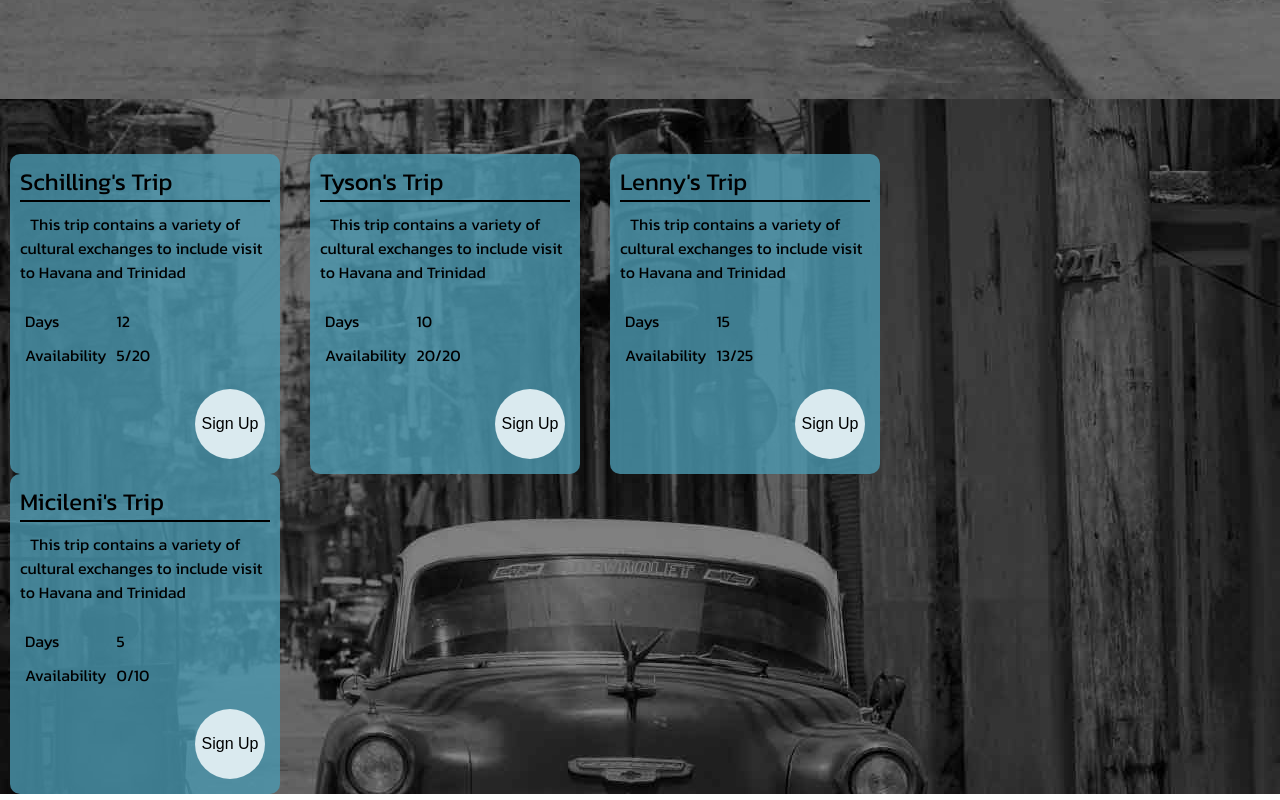
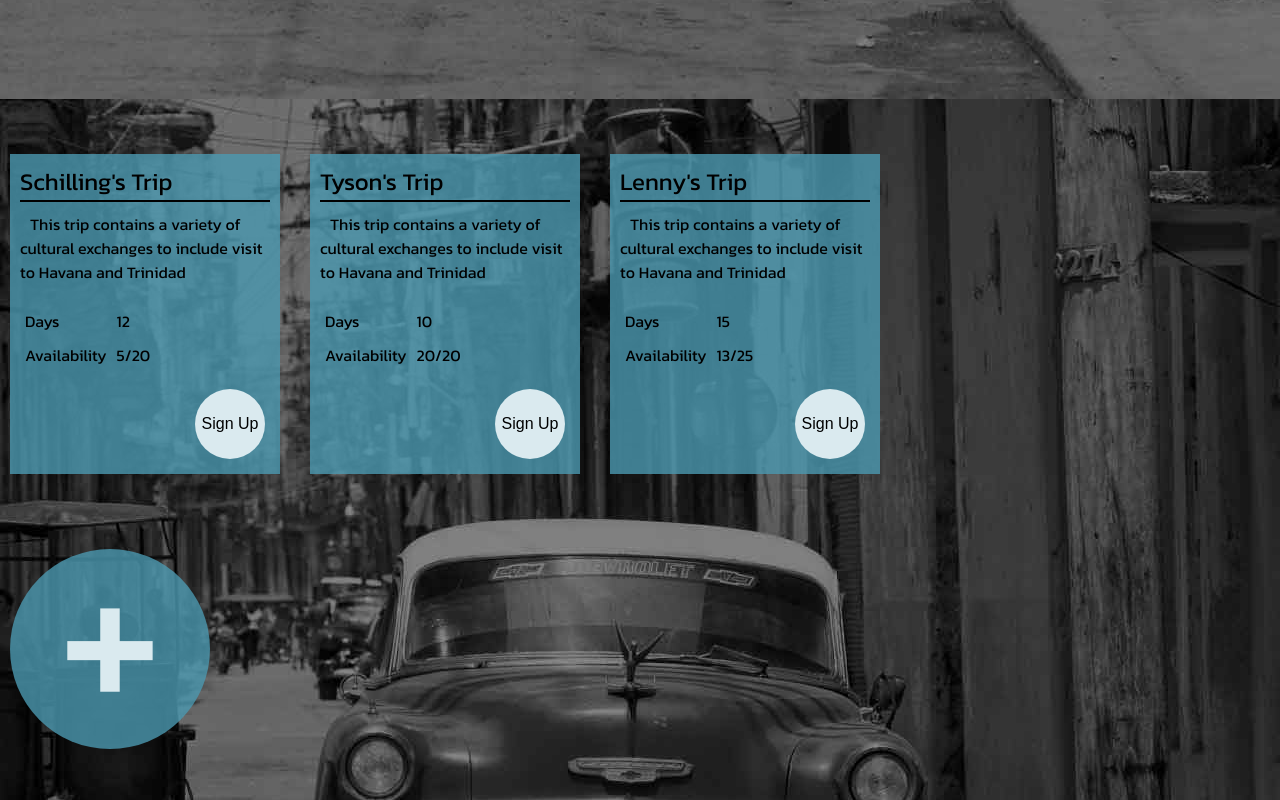
Before and after one commit to ocalvet/flightScheduler, a website: page index.html at #/home in a window 1280 px wide. Shown: the part 901-1701 px from the top of the page. Drawn offline with nearby package versions, Linux system fonts and the light colour scheme; some packages are replaced by stand-ins of ours; files that its build step writes are made by us from their sources.

Commit message:
Added the create trip card

```diff
--- a/app/home/HomeCtrl.js
+++ b/app/home/HomeCtrl.js
@@ -21,12 +21,6 @@
           days: 15,
           spacesOccupied: 13,
           totalSpaces: 25
-      },{
-          title: 'Micileni\'s Trip',
-          description: 'This trip contains a variety of cultural exchanges to include visit to Havana and Trinidad',
-          days: 5,
-          spacesOccupied: 0,
-          totalSpaces: 10
       }];
     }]);
 })(angular.module);
--- a/app/views/home/home.html
+++ b/app/views/home/home.html
@@ -15,3 +15,6 @@
     <button ng-click="homeCtrl.signForTrip(card.tripId)">Sign Up</button>
   </div>
 </div>
+<div class="create-trip-card">
+  <h4>+</h4>
+</div>
--- a/styles/main.less
+++ b/styles/main.less
@@ -95,7 +95,7 @@ h4 {
   color: darken(@primary-color, 90%);
   //border: 2px darken(@primary-color, 50%) solid;
   background: fade(darken(@primary-color, 40%), 80%);
-  border-radius: 10px;
+  // border-radius: 10px;
   margin-right: 30px;
   position: relative;
 }
@@ -136,6 +136,23 @@ h4 {
 }
 
 
+.create-trip-card {
+  height: 200px;
+  width: 200px;
+  border-radius: 150px;
+  display: inline-block;
+  background: fade(darken(@primary-color, 40%), 80%);
+  text-align: center;
+  vertical-align: top;
+  margin-top: 75px;
+  cursor: pointer;
+}
+
+.create-trip-card h4 {
+  font-size: 14em;
+  margin-top: -85px
+}
+
 // .view-holder {
 //   position: absolute;
 //   padding: 10px 20px;
```
